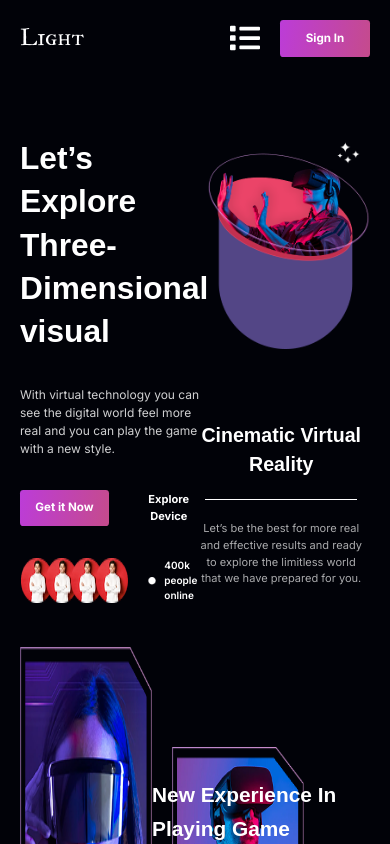
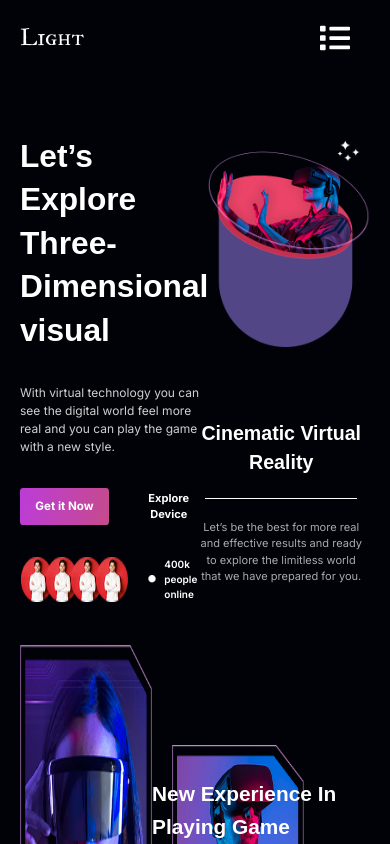
Before and after one commit to MohamadWebdev/modern-ui-ux-2, a Next.js app: page / in a window 390 px wide. Shown: the top 844 px of the page. Built offline with nearby package versions, Linux system fonts and the light colour scheme; a web font is replaced by a local one.

Commit message:
navbar update2

```diff
--- a/components/Navbar.tsx
+++ b/components/Navbar.tsx
@@ -24,7 +24,7 @@ const Navbar = () => {
         {/* responsive navbar */}
         <ResponsiveNavbar />
 
-        <Button style="gradient-1" title="Sign In" />
+        <Button style="gradient-1 md:flex hidden justify-center items-center" title="Sign In" />
       </div>
     </div>
   );
--- a/components/RsponsiveNavbar.tsx
+++ b/components/RsponsiveNavbar.tsx
@@ -1,16 +1,23 @@
 "use client";
 import { FaList } from "react-icons/fa";
 import { useState } from "react";
+import Button from "./Button";
 
 const ResponsiveNavbar = () => {
   const [toggle, setToggle] = useState(false);
 
   return (
     <section className="text-white md:hidden flex items-center justify-center relative">
-      <FaList size={30} className="mr-5" onClick={() => setToggle(e => !e)} />
+      <FaList size={30} className="mr-5" onClick={() => setToggle((e) => !e)} />
 
-      <div className={`${toggle ? "absolute": "hidden"} bg-white p-10 top-9 right-5 z-20 rounded-md`}>
+      <div
+        className={`${
+          toggle ? "absolute" : "hidden"
+        } bg-white p-10 top-9 right-5 z-20 rounded-md`}
+      >
         <ul className="font-medium flex gap-5 selected2 transition-all flex-col">
+          <Button style="gradient-1 md:hidden flex justify-center items-center" title="Sign In" />
+
           <li id="Home" className="cursor-pointer">
             Home
           </li>
```
